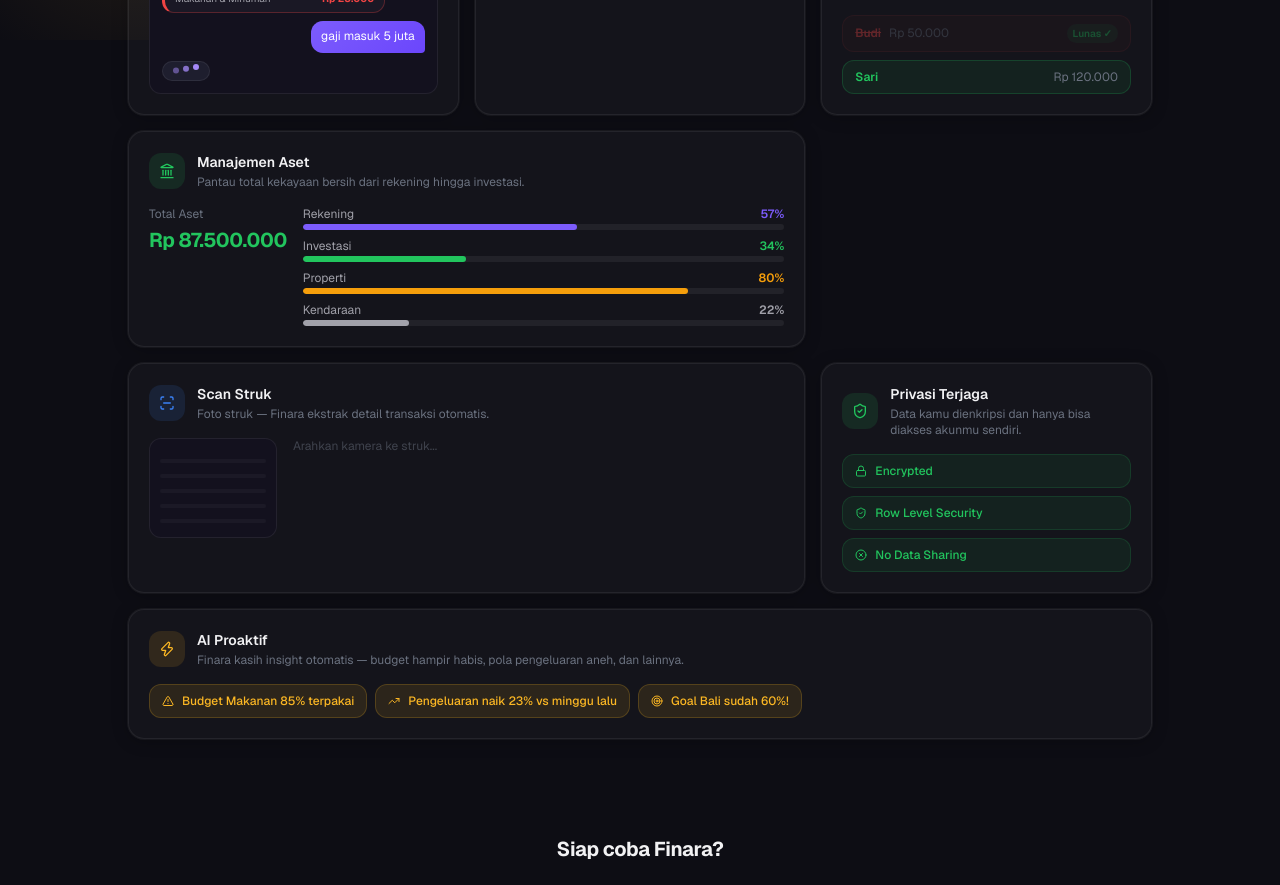
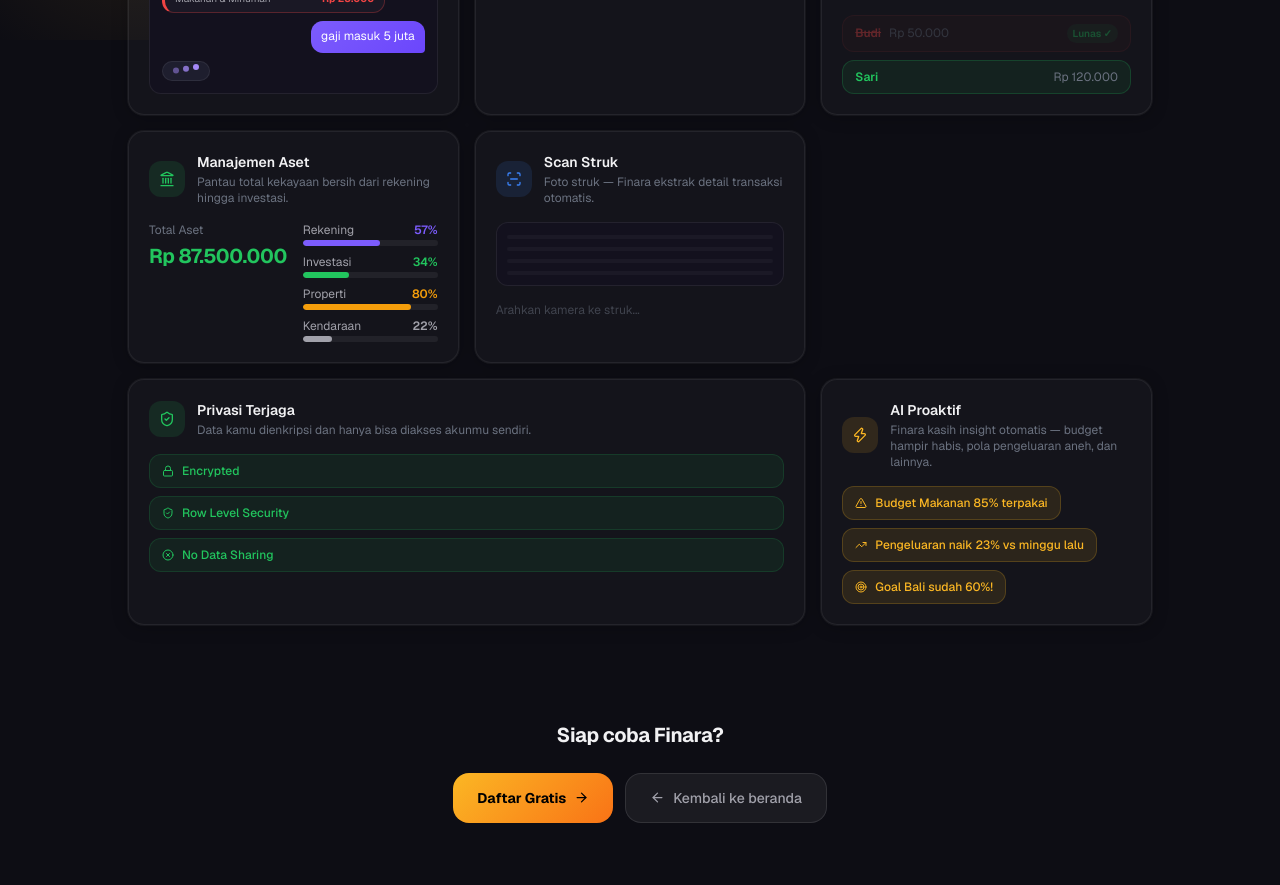
Before and after one commit to indraahmadfirdaus/finara-ai, a Next.js app: page /features in a window 1280 px wide. Shown: the part 760-1645 px from the top of the page. Built offline with nearby package versions, Linux system fonts and the light colour scheme.

Commit message:
fix: relayout bento grid — Aset/Scan 50/50, Privasi 60/AI 40, ScanTile mobile full-width

```diff
--- a/src/app/features/page.tsx
+++ b/src/app/features/page.tsx
@@ -334,7 +334,7 @@
       initial={{ opacity: 0, y: 20 }}
       animate={inView ? { opacity: 1, y: 0 } : {}}
       transition={{ duration: 0.5, delay: 0.07, ease: [0.22, 1, 0.36, 1] }}
-      className="sm:col-span-2 lg:col-span-2 rounded-2xl p-5 flex flex-col gap-4"
+      className="sm:col-span-2 lg:col-span-1 rounded-2xl p-5 flex flex-col gap-4"
       style={{ background: 'var(--land-glass)', border: '1px solid var(--land-glass-border)', boxShadow: 'var(--land-card-shadow)' }}
     >
       <div className="flex items-center gap-3">
@@ -417,7 +417,7 @@
       initial={{ opacity: 0, y: 20 }}
       animate={inView ? { opacity: 1, y: 0 } : {}}
       transition={{ duration: 0.5, delay: 0.14, ease: [0.22, 1, 0.36, 1] }}
-      className="sm:col-span-2 lg:col-span-2 rounded-2xl p-5 flex flex-col gap-4"
+      className="sm:col-span-2 lg:col-span-1 rounded-2xl p-5 flex flex-col gap-4"
       style={{ background: 'var(--land-glass)', border: '1px solid var(--land-glass-border)', boxShadow: 'var(--land-card-shadow)' }}
     >
       <div className="flex items-center gap-3">
@@ -431,12 +431,12 @@
         </div>
       </div>
 
-      <div className="flex flex-col sm:flex-row gap-4 items-start">
+      <div className="flex flex-col gap-4">
         {/* Fake receipt */}
-        <div className="relative rounded-xl overflow-hidden flex-shrink-0 w-28 sm:w-32"
-          style={{ background: 'var(--land-surface)', border: '1px solid var(--land-glass-border)', height: 100 }}>
+        <div className="relative rounded-xl overflow-hidden w-full"
+          style={{ background: 'var(--land-surface)', border: '1px solid var(--land-glass-border)', height: 64 }}>
           {/* Fake text lines */}
-          {[20, 35, 50, 65, 80].map((top) => (
+          {[12, 24, 36, 48].map((top) => (
             <div key={top} className="absolute h-1 rounded-full" style={{ top, left: 10, right: 10, background: 'var(--land-separator)', opacity: 0.6 }} />
           ))}
           {/* Scan line */}
@@ -445,7 +445,7 @@
               className="absolute left-0 right-0 h-0.5"
               style={{ background: 'rgba(59,130,246,0.8)', boxShadow: '0 0 8px rgba(59,130,246,0.6)' }}
               initial={{ top: 0 }}
-              animate={{ top: 100 }}
+              animate={{ top: 64 }}
               transition={{ duration: 2, ease: 'linear' }}
             />
           )}
@@ -462,7 +462,7 @@
         </div>
 
         {/* Extracted fields */}
-        <div className="flex-1 flex flex-col gap-2">
+        <div className="flex flex-col gap-2">
           {phase === 'idle' && (
             <p className="text-xs" style={{ color: 'var(--text-muted)', opacity: 0.5 }}>Arahkan kamera ke struk...</p>
           )}
@@ -630,7 +630,7 @@
       initial={{ opacity: 0, y: 20 }}
       animate={inView ? { opacity: 1, y: 0 } : {}}
       transition={{ duration: 0.5, delay: 0.07, ease: [0.22, 1, 0.36, 1] }}
-      className="rounded-2xl p-5 flex flex-col gap-4"
+      className="sm:col-span-1 lg:col-span-2 rounded-2xl p-5 flex flex-col gap-4"
       style={{ background: 'var(--land-glass)', border: '1px solid var(--land-glass-border)', boxShadow: 'var(--land-card-shadow)' }}
     >
       <div className="flex items-center gap-3">
@@ -684,7 +684,7 @@
       initial={{ opacity: 0, y: 20 }}
       animate={inView ? { opacity: 1, y: 0 } : {}}
       transition={{ duration: 0.5, delay: 0.0, ease: [0.22, 1, 0.36, 1] }}
-      className="sm:col-span-2 lg:col-span-3 rounded-2xl p-5 flex flex-col gap-4"
+      className="sm:col-span-1 lg:col-span-1 rounded-2xl p-5 flex flex-col gap-4"
       style={{ background: 'var(--land-glass)', border: '1px solid var(--land-glass-border)', boxShadow: 'var(--land-card-shadow)' }}
     >
       <div className="flex items-center gap-3">
```
